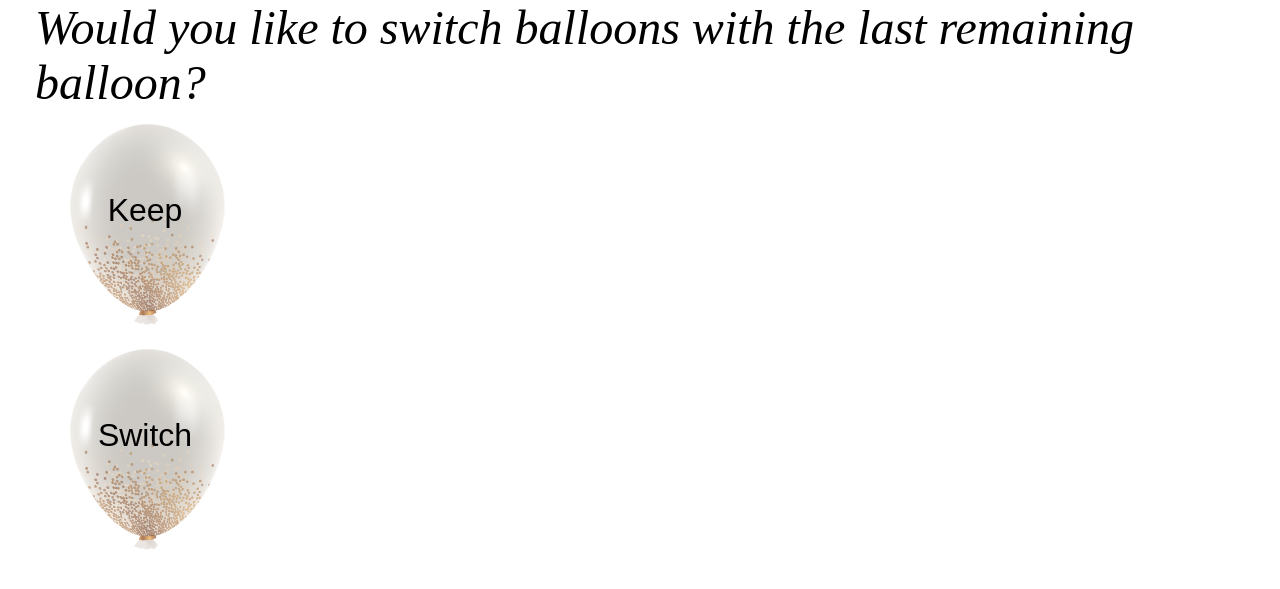
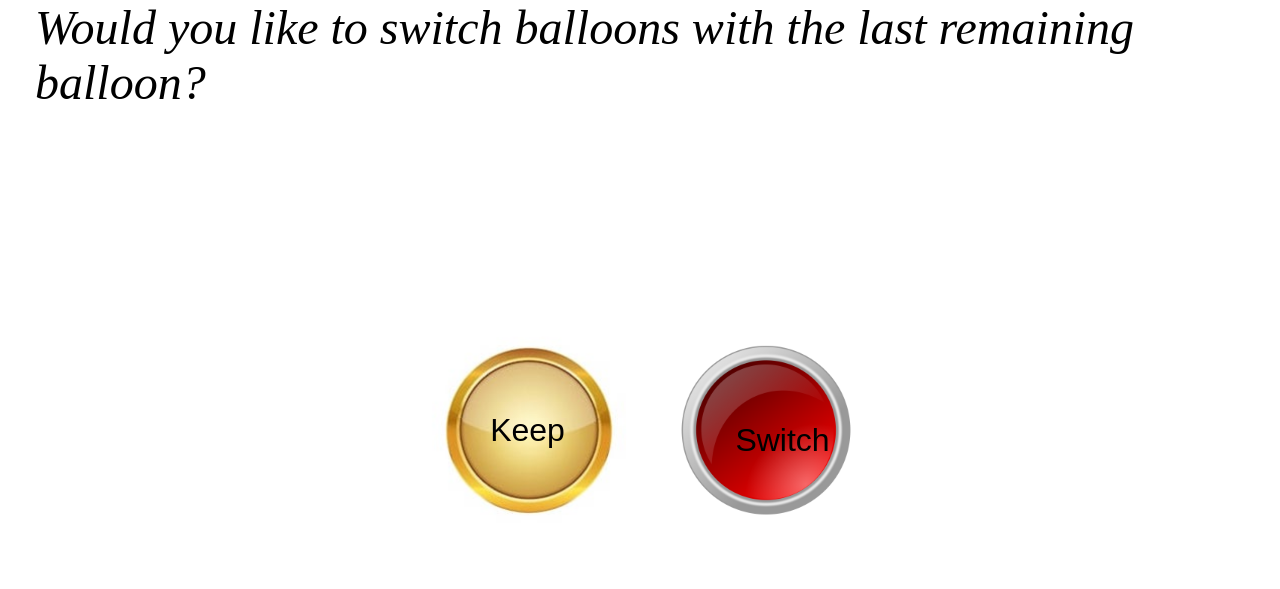
Before and after one commit to dhilon/dealOrNoDeal, a Flask app: page /switch in a window 1280 px wide. Shown: the part 35-624 px from the top of the page. Run offline with Flask 2, Linux system fonts and the light colour scheme.

Commit message:
depress buttongit add .git add .git add .git add .

```diff
--- a/static/main.css
+++ b/static/main.css
@@ -79,13 +79,13 @@ div.info {
     position: absolute;
     top: 40px;
     right: 10px;
-    width: 390px;
-    height: 40px;
+    width: 300px;
+    height: 60px;
     text-align: center;
     font-family: "Brush Script MT";
     font-style: italic;
     color: green;
-    font-size: 1.75em;
+    font-size: 1.5em;
     border: 5px dotted black;
     vertical-align: middle;
     padding-top: 5px;
@@ -96,10 +96,17 @@ div.cases {
     padding: 35px;
 }
 
-div.question {
+div.question, div.questionCenter {
     font-family: "Brush Script MT";
     font-style: italic;
     font-size: 3em;
+}
+
+div.questionCenter {
+    text-align: center;
+    vertical-align: center;
+    position: relative;
+    top: 100px;
 }
 
 div.sidebottom {
@@ -216,14 +223,30 @@ h3 {
     background-size: cover;
     height: 225px;
     width: 225px;
+    display: inline-block;
+    top: 350px;
+    position: absolute;
 }
 
 .dealWrapper {
-    background-image: url('balloon.png');
+    background-image: url('gold.JPG');
+    left: 400px;
+    width: 245px;
+    height: 245px;
+    top: 340px;
 }
 
 .noDealWrapper {
-    background-image: url('balloon.png');
+    background-image: url('redButton.PNG');
+    right: 400px;
+}
+
+.dealWrapper:active {
+    width: 210px;
+    height: 210px;
+    top: 357.5px;
+    left: 425px;
+    background-image: url('goldIndent.png');
 }
 
 .deal {
@@ -231,26 +254,56 @@ h3 {
     width: 150px;
     height: 50px;
     position: relative;
-    top: 75px;
+    top: 100px;
+    left: 52.5px;
+    background-color: transparent;
+    font-size: 2em;
+    border: none
+}
+
+.noDeal {
+    vertical-align: middle;
+    width: 150px;
+    height: 50px;
+    position: relative;
+    top: 90px;
     left: 35px;
     background-color: transparent;
     font-size: 2em;
     border: none
 }
 
+.medal {
+    position: relative;
+    right: 100px;
+    top: 75px;
+    height: 400px;
+}
+
 .caseButton:hover:enabled {
-    color: #C0A45D
+    color: #C0A45D;
 }
 
 .caseButton:active:enabled {
-    color: #FEFEC1
+    color: #FEFEC1;
 }
 
 .deal:hover {
-    color: #C0A45D
+    color: #C0A45D;
 }
 
 .deal:active {
+    color: #FEFEC1;
+    top: 85px;
+    left: 30px;
+}
+
+.noDeal:hover {
+    color: #C0A45D
+
+}
+
+.noDeal:active {
     color: #FEFEC1
 }
 
--- a/templates/deal.site.html
+++ b/templates/deal.site.html
@@ -1,6 +1,6 @@
 {%extends "layout.site.html"%} {%block content%}
 <div class = 'cases'>
-    <div class="question">
+    <div class="questionCenter">
         The banker has offered you ${{theOffer}} for your balloon. Deal or no deal? {% if finalOffer %} Keep in mind, this is your final chance to mediate. {% endif %}
     </div>
     <form method="POST" action="/deal">
@@ -8,7 +8,7 @@
             <input type="submit" name="choice" value="Deal" class="deal">
         </div>
         <div class="noDealWrapper buttonWrapper">
-            <input type="submit" name="choice" value="No Deal" class="deal">
+            <input type="submit" name="choice" value="No Deal" class="noDeal">
         </div>
     </form>
 </div>
--- a/templates/finalReveal.site.html
+++ b/templates/finalReveal.site.html
@@ -1,6 +1,6 @@
 {%extends "layout.site.html"%} {%block content%}
 <div class="youWin">
-    <div class='trophy'><img src="{{url_for('static', filename = 'trophy.jpeg')}}"></div>
+    <div class='trophy'><img src="{{url_for('static', filename = 'medal.png')}}" class = "medal"></div>
     You have won ...<span class="moneymoney"> ${{printTheCase}}. </span> {% if choice == 'Keep' or choice == 'Switch' %}
     You could have won ${{printOtherCase}} {% if choice == 'Keep' %} if you had switched ballons.
     {% if theCase > otherCase %} Good job holding onto
```
Also changed, not shown: static/gold.JPG (added), static/goldIndent.png (added), static/medal.PNG (added), static/redButton.PNG (added).
